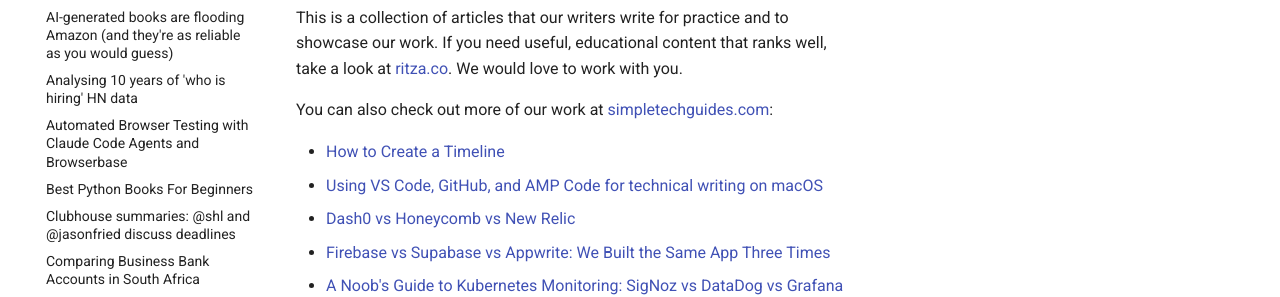
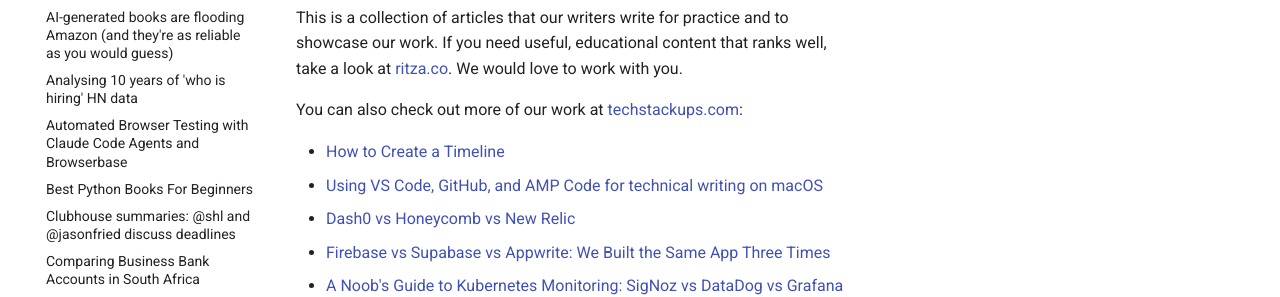
Before and after one commit to ritza-co/internal-articles, an MkDocs documentation site: the page built from docs/index.md, in a window 1280 px wide. Shown: the part 175-472 px from the top of the page. Built offline with MkDocs 1.6.1 and Material for MkDocs 9.7.7, drawn with Linux system fonts in a browser that asks for light colours.

Commit message:
update links from simpletechguides.com to techstackups.com
Co-Authored-By: Claude Opus 4.5 <noreply@anthropic.com>

```diff
--- a/docs/index.md
+++ b/docs/index.md
@@ -2,14 +2,14 @@
 
 This is a collection of articles that our writers write for practice and to showcase our work. If you need useful, educational content that ranks well, take a look at [ritza.co](https://ritza.co). We would love to work with you.
 
-You can also check out more of our work at [simpletechguides.com](https://simpletechguides.com):
+You can also check out more of our work at [techstackups.com](https://techstackups.com):
 
-- [How to Create a Timeline](https://simpletechguides.com/guides/how-to-create-a-timeline)
-- [Using VS Code, GitHub, and AMP Code for technical writing on macOS](https://simpletechguides.com/guides/vs-amp-code-set-up-guide)
-- [Dash0 vs Honeycomb vs New Relic](https://simpletechguides.com/comparisons/dash0-vs-honeycomb-vs-new-relic)
-- [Firebase vs Supabase vs Appwrite: We Built the Same App Three Times](https://simpletechguides.com/comparisons/firebase-vs-supabase-vs-appwrite)
-- [A Noob's Guide to Kubernetes Monitoring: SigNoz vs DataDog vs Grafana](https://simpletechguides.com/comparisons/signoz-vs-datadog-vs-grafana)
-- [Building Real-Time Apps with Cloudflare Workers and RedwoodSDK](https://simpletechguides.com/comparisons/cloudflare-workers-vs-redwoodsdk-real-time-apps)
-- [Best SERP API Comparison 2025: SerpAPI vs Exa vs Tavily](https://simpletechguides.com/comparisons/best-serp-api-comparison-serpapi-exa-tavily)
-- [Railway vs Vercel for Full-Stack Applications](https://simpletechguides.com/comparisons/vercel-vs-railway)
-- [Vercel vs Render](https://simpletechguides.com/comparisons/vercel-vs-render)
+- [How to Create a Timeline](https://techstackups.com/guides/how-to-create-a-timeline)
+- [Using VS Code, GitHub, and AMP Code for technical writing on macOS](https://techstackups.com/guides/vs-amp-code-set-up-guide)
+- [Dash0 vs Honeycomb vs New Relic](https://techstackups.com/comparisons/dash0-vs-honeycomb-vs-new-relic)
+- [Firebase vs Supabase vs Appwrite: We Built the Same App Three Times](https://techstackups.com/comparisons/firebase-vs-supabase-vs-appwrite)
+- [A Noob's Guide to Kubernetes Monitoring: SigNoz vs DataDog vs Grafana](https://techstackups.com/comparisons/signoz-vs-datadog-vs-grafana)
+- [Building Real-Time Apps with Cloudflare Workers and RedwoodSDK](https://techstackups.com/comparisons/cloudflare-workers-vs-redwoodsdk-real-time-apps)
+- [Best SERP API Comparison 2025: SerpAPI vs Exa vs Tavily](https://techstackups.com/comparisons/best-serp-api-comparison-serpapi-exa-tavily)
+- [Railway vs Vercel for Full-Stack Applications](https://techstackups.com/comparisons/vercel-vs-railway)
+- [Vercel vs Render](https://techstackups.com/comparisons/vercel-vs-render)
```
Also changed, not shown: README.md (+10 -10 lines).
